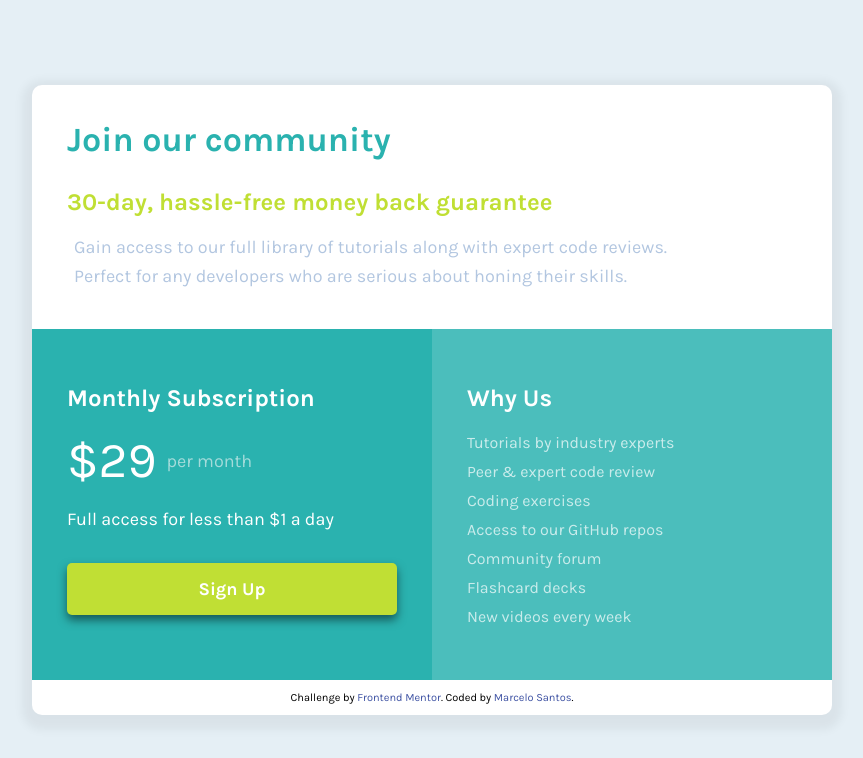
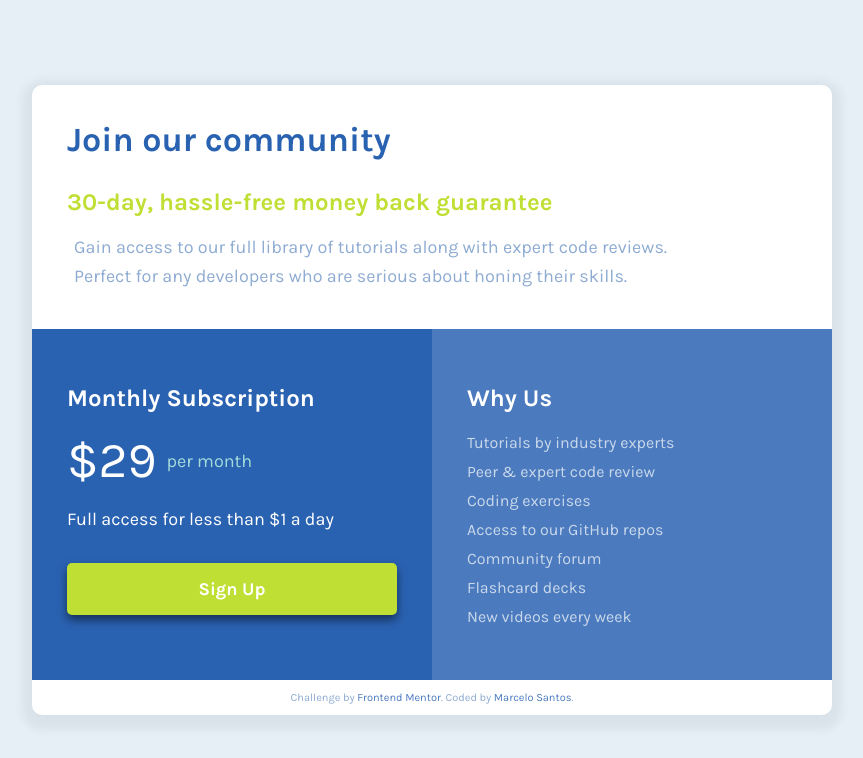
Before and after one commit to pmarcelojr/Single-price-grid-component, a plain HTML site: page index.html in a window 1280 px wide. Shown: the whole page, without its empty margins (208-1071 px from the left). Drawn offline with Linux system fonts and the light colour scheme.

Commit message:
change color components

```diff
--- a/styles.css
+++ b/styles.css
@@ -26,7 +26,7 @@ main {
 }
 
 .main p {
-    color: hsl(2014, 43%, 79%);
+    color: hsl(2014, 43%, 69%);
     margin: 7px;
 }
 
@@ -39,7 +39,7 @@ main {
 }
 
 h1 {
-    color: hsl(179, 62%, 43%);
+    color: hsl(215, 62%, 43%);
     font-size: 34px;
     margin-top: 0;
 }
@@ -52,12 +52,12 @@ section {
 }
 
 section.grayish-blue {
-    background-color: hsl(179, 47%, 52%);
+    background-color: hsl(215, 47%, 52%);
     color: white;
 }
 
 section.cyan {
-    background-color: hsl(179, 62%, 43%);
+    background-color: hsl(215, 62%, 43%);
     color: white;
 }
 
@@ -111,9 +111,10 @@ footer {
 .attribution {
     font-size: 11px;
     text-align: center;
+    color: hsl(2014, 43%, 69%);
 }
 .attribution a {
-    color: hsl(228, 45%, 44%);
+    color: hsl(215, 47%, 52%);
     text-decoration: none;
 }
 
```
